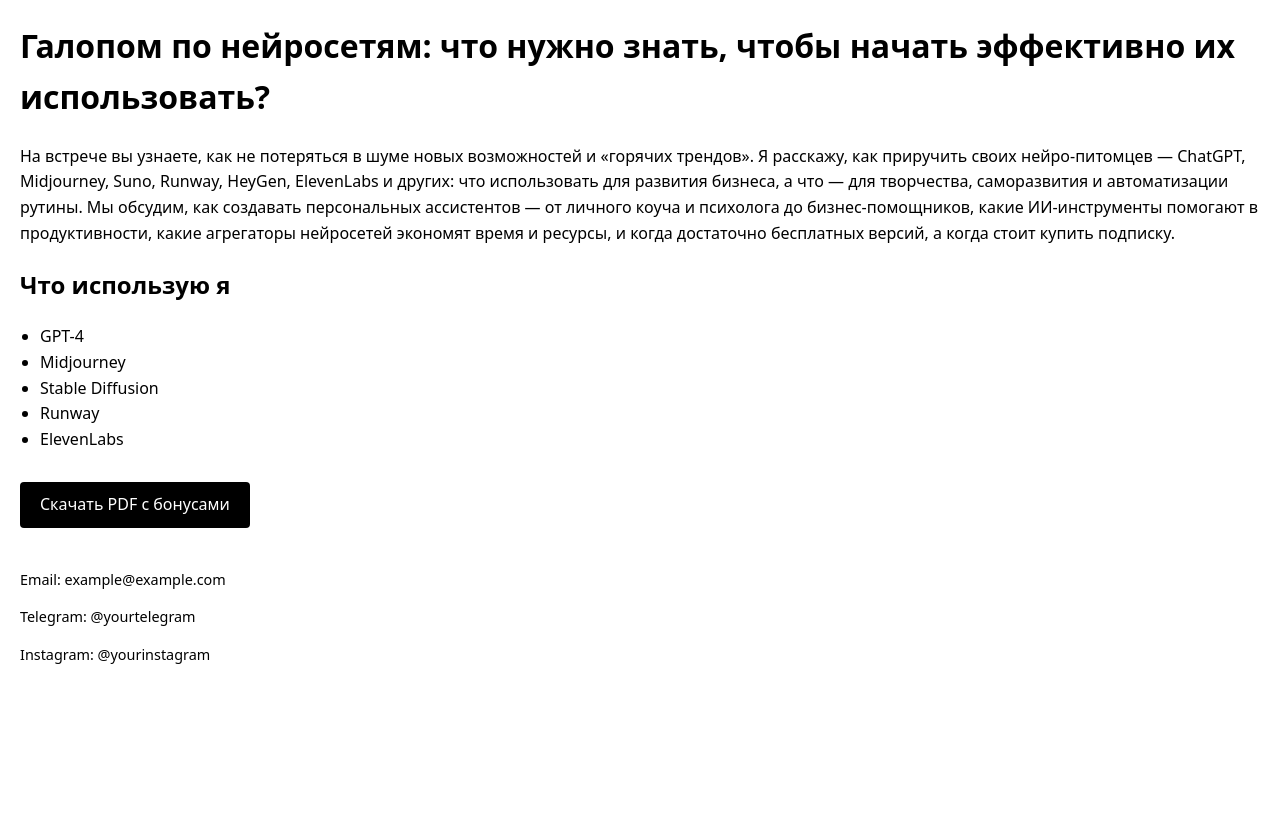
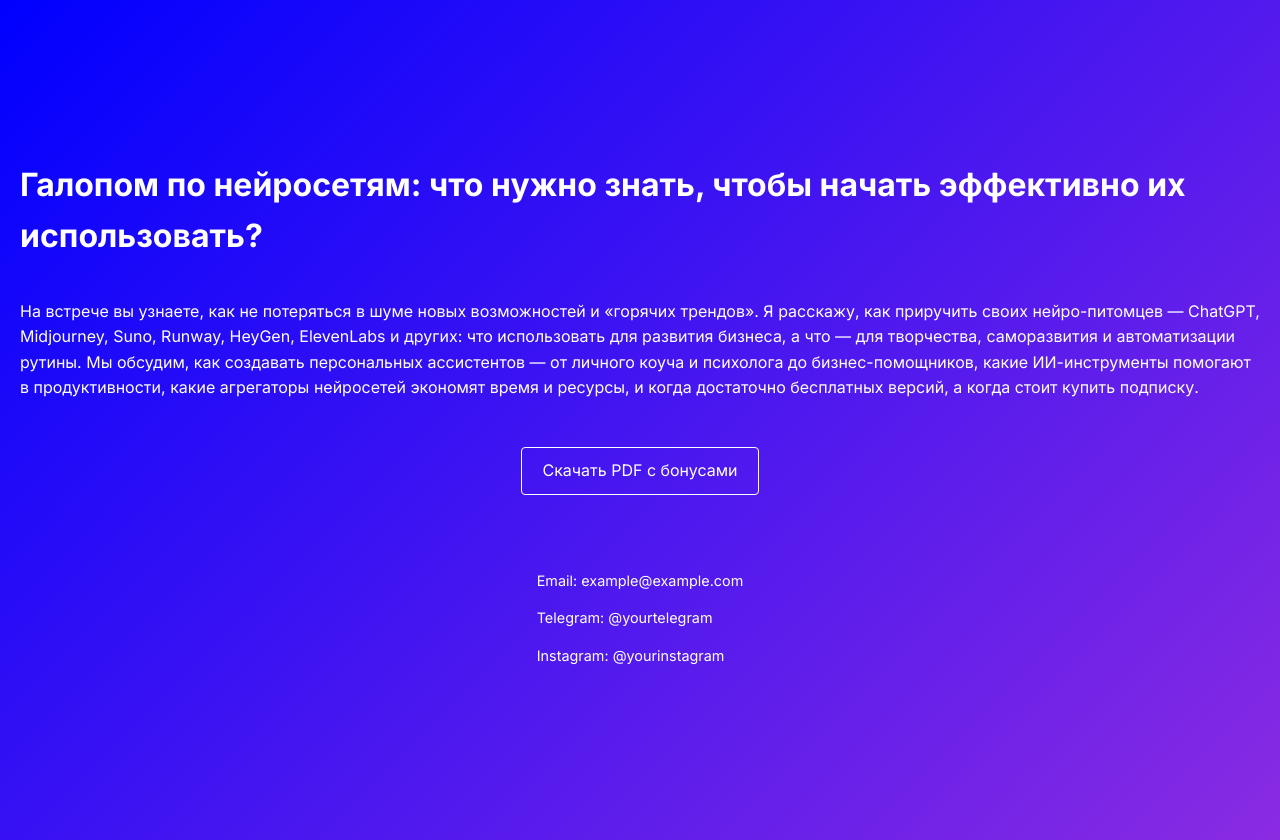
Before and after one commit to NataliaBannikova/AI-talk-page, a plain HTML site: page index.html in a window 1280 px wide. Before the commit the page ends 800 px from the top, so only its background shows below. Drawn offline with Linux system fonts and the light colour scheme.

Commit message:
Update layout with Inter font and style tweaks

```diff
--- a/index.html
+++ b/index.html
@@ -4,17 +4,30 @@
     <meta charset="UTF-8">
     <meta name="viewport" content="width=device-width, initial-scale=1.0">
     <title>Галопом по нейросетям</title>
+    <link href="https://fonts.googleapis.com/css2?family=Inter:wght@400;700&display=swap" rel="stylesheet">
     <style>
+        @keyframes fadeIn {
+            from { opacity: 0; }
+            to { opacity: 1; }
+        }
         body {
-            font-family: system-ui, -apple-system, BlinkMacSystemFont, "Segoe UI", Roboto, Helvetica, Arial, sans-serif;
-            background-color: #fff;
-            color: #000;
+            font-family: 'Inter', sans-serif;
+            color: #fff;
             margin: 0;
             padding: 20px;
             line-height: 1.6;
+            display: flex;
+            justify-content: center;
+            align-items: center;
+            min-height: 100vh;
+            flex-direction: column;
+            background: linear-gradient(135deg, #00f, #8a2be2);
         }
         h1, h2 {
             margin-top: 0;
+        }
+        h1, p:first-of-type {
+            animation: fadeIn 1s ease-in;
         }
         section {
             margin-bottom: 20px;
@@ -25,11 +38,16 @@
         a.button {
             display: inline-block;
             padding: 10px 20px;
-            background: #000;
+            background: transparent;
             color: #fff;
             text-decoration: none;
             border-radius: 4px;
             margin-top: 10px;
+            border: 1px solid #fff;
+            transition: box-shadow 0.3s ease;
+        }
+        a.button:hover {
+            box-shadow: 0 0 10px rgba(255, 255, 255, 0.5);
         }
         footer {
             margin-top: 40px;
@@ -41,16 +59,6 @@
     <h1>Галопом по нейросетям: что нужно знать, чтобы начать эффективно их использовать?</h1>
     <section>
         <p>На встрече вы узнаете, как не потеряться в шуме новых возможностей и «горячих трендов». Я расскажу, как приручить своих нейро-питомцев — ChatGPT, Midjourney, Suno, Runway, HeyGen, ElevenLabs и других: что использовать для развития бизнеса, а что — для творчества, саморазвития и автоматизации рутины. Мы обсудим, как создавать персональных ассистентов — от личного коуча и психолога до бизнес-помощников, какие ИИ-инструменты помогают в продуктивности, какие агрегаторы нейросетей экономят время и ресурсы, и когда достаточно бесплатных версий, а когда стоит купить подписку.</p>
-    </section>
-    <section>
-        <h2>Что использую я</h2>
-        <ul>
-            <li>GPT-4</li>
-            <li>Midjourney</li>
-            <li>Stable Diffusion</li>
-            <li>Runway</li>
-            <li>ElevenLabs</li>
-        </ul>
     </section>
     <section>
         <a href="https://drive.google.com/your-pdf-link-here" class="button" id="downloadBtn">Скачать PDF с бонусами</a>
```
